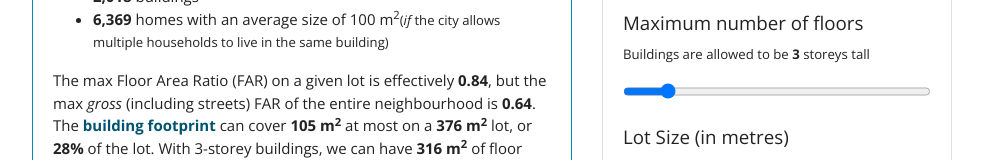
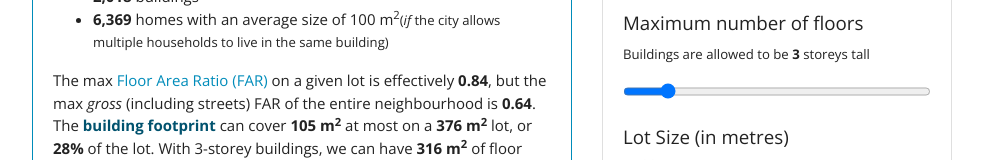
Before and after one commit to rgwood/NeighbourhoodVisualizer, an Angular app: page / in a window 1280 px wide. Shown: the part 714-874 px from the top of the page, without its empty margins (53-1036 px from the left). Built offline with nearby package versions, Linux system fonts and the light colour scheme.

Commit message:
add link to FAR definition

```diff
--- a/src/app/app.component.html
+++ b/src/app/app.component.html
@@ -31,7 +31,7 @@
                     </li>
                 </ul>
 
-                The max Floor Area Ratio (FAR) on a given lot
+                The max <a href='https://en.wikipedia.org/wiki/Floor_area_ratio'>Floor Area Ratio (FAR)</a> on a given lot
                   is effectively <strong>{{bldgArea * inputForm.value.storeys / (inputForm.value.lotWidth * inputForm.value.lotDepth) |
                   number:'1.0-2'}}</strong>, but the max
                   <em>gross</em> (including streets) FAR of the entire neighbourhood is <strong>{{floorSpaceIn1SqKm / 1000000 | number:'1.0-2'}}</strong>.
```
